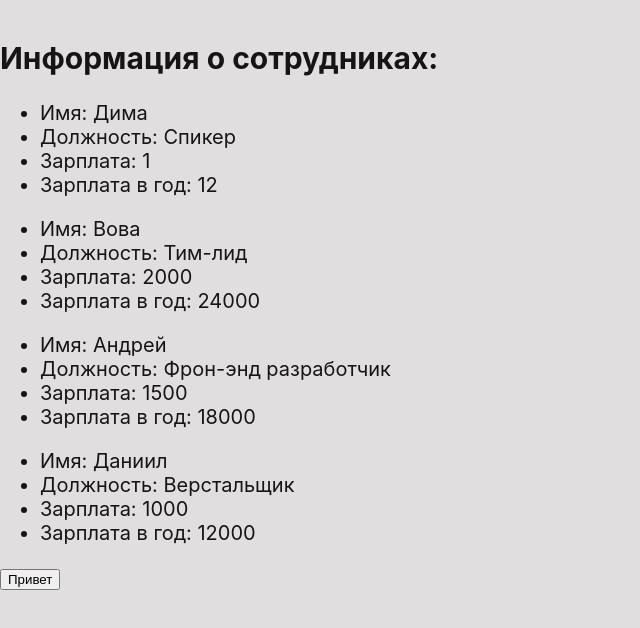
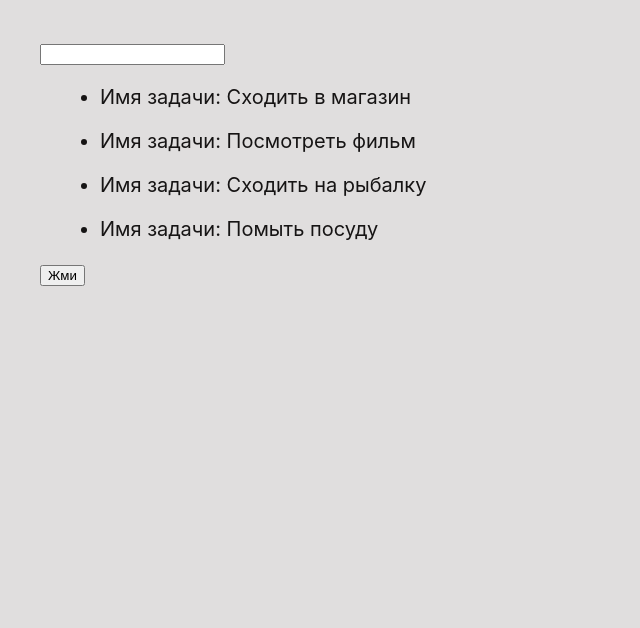
Before and after one commit to DrusMarkonii/React, a React (Create React App) app: page / in a window 1280 px wide. Shown: the top 628 px of the page, without its empty margins (0-640 px from the left). Built offline with nearby package versions, Linux system fonts and the light colour scheme.

Commit message:
feat: add task-list

```diff
--- a/src/App.js
+++ b/src/App.js
@@ -1,22 +1,54 @@
 import "./App.css";
 import "./scss/app.scss";
-import List from "./List"
+import TaskDescription from "./List/task-description"
+
+
+
+const tasks = [
+  {   id: 1,
+      taskName: 'Cходить в магазин',
+      isImportant: true
+  },
+  {
+      id: 2,
+      taskName: 'Посмотреть фильм',
+      isImportant: false
+  },
+  {
+      id: 3,
+      taskName: 'Сходить на рыбалку',
+      isImportant: false
+  },
+  {
+      id: 4,
+      taskName: 'Помыть посуду',
+      isImportant: true
+  }
+]
+
 
 function App() {
   const btnClick = (event) => {
-    alert("И тебе привет!!!!")
+    alert("Спасибо, что нажал!!!!")
   }
 
   return (
     <div>
-      <List />
+      <input type="text" />
+      {tasks.map((item, index)=> {
+        return (
+          <TaskDescription
+            user={item}
+          />
+        )
+      })}
       <button
         className="button"
         type="btn"
         onClick= {btnClick}
         // disabled
       >
-        Привет
+        Жми
       </button>
     </div>
 
--- a/src/List/person-description.js
+++ /dev/null
@@ -1,17 +0,0 @@
-import React from 'react';
-
-function PersonDescription(props) {
-    const person = props.person;
-    return (
-        <div>
-            <ul>
-                <li>Имя: {person.name}</li>
-                <li>Должность: {person.job}</li>
-                <li>Зарплата: {person.salary}</li>
-                <li>Зарплата в год: {person.salary*12}</li>
-            </ul>
-        </div>
-    )
-}
-
-export default PersonDescription
--- /dev/null
+++ b/src/List/task-description.js
@@ -0,0 +1,14 @@
+import React from 'react';
+
+function TaskDescription(props) {
+    const user = props.user;
+    return (
+        <div>
+            <ul>
+                <li>Имя задачи: {user.taskName}</li>
+            </ul>
+        </div>
+    )
+}
+
+export default TaskDescription
--- a/src/scss/app.scss
+++ b/src/scss/app.scss
@@ -5,8 +5,7 @@ $white: rgb(22, 20, 20);
 body {
     background-color: $black;
     color: $white;
-    span{
-        background-color: rgb(67, 90, 113);
-        text-transform: uppercase;
-    }
+   div{
+       margin-left: 20px;
+   }
 }
```
Also changed, not shown: src/List/bad-example-list.js (deleted, +0 -49 lines), src/List/index.js (+1 -26 lines), public/index.html (line endings or trailing spaces).
